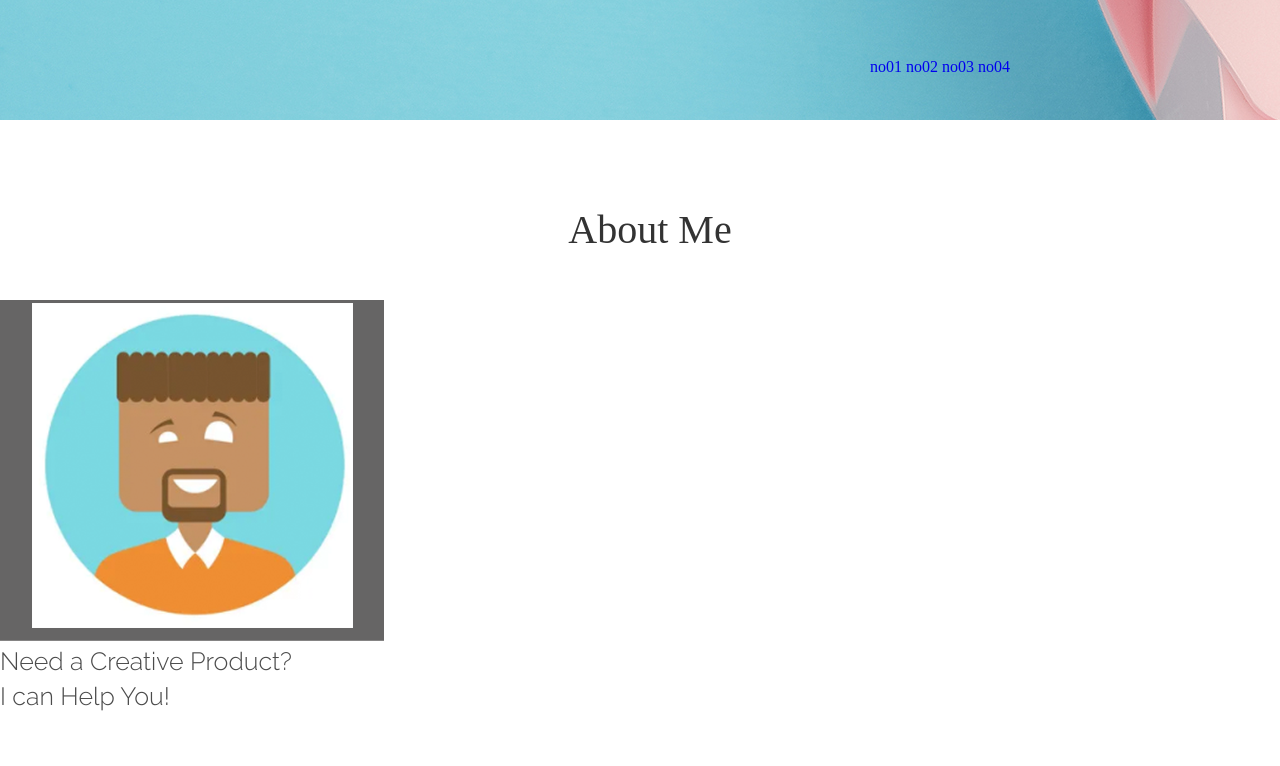
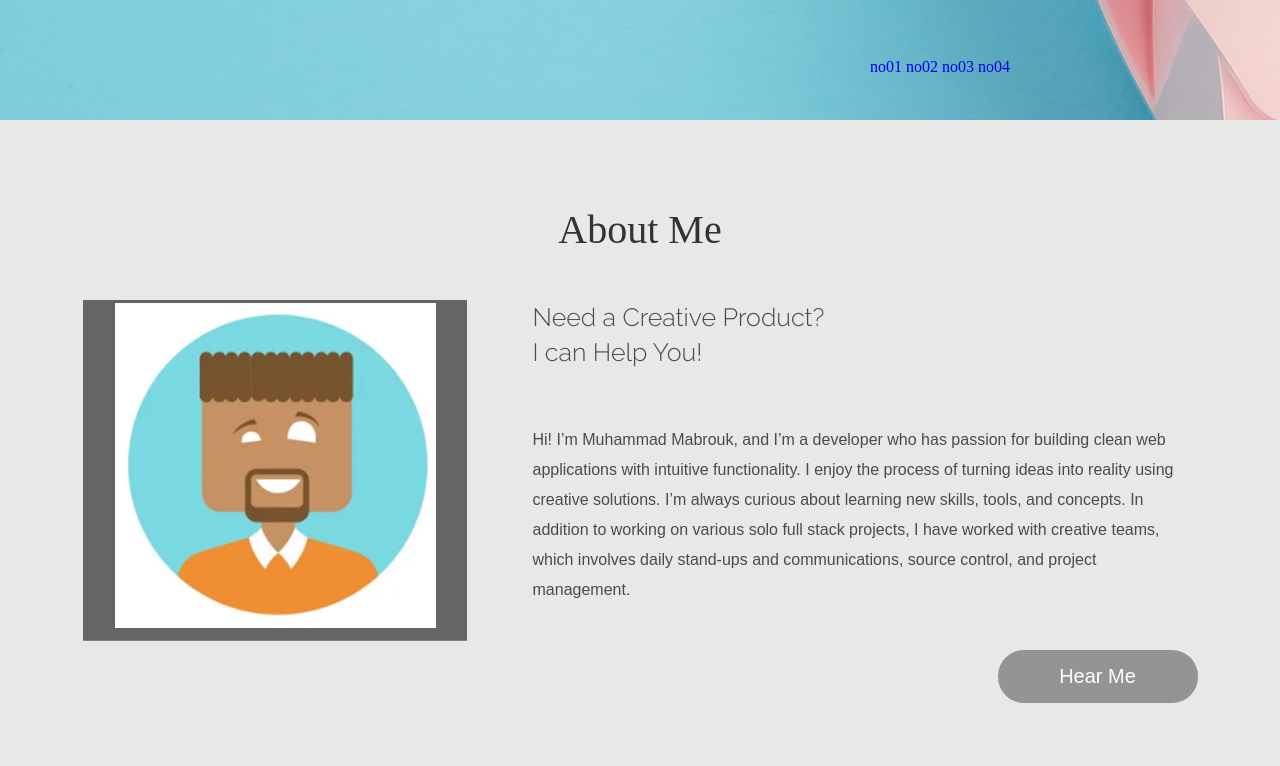
Before and after one commit to GomSon-E/onepage, a website built with Parcel: page index.html in a window 1280 px wide. Shown: the part 680-1446 px from the top of the page. Built offline with nearby package versions, Linux system fonts and the light colour scheme; grey boxes are pictures that could not be loaded.

Commit message:
box02 end

```diff
--- a/css/index.css
+++ b/css/index.css
@@ -130,3 +130,36 @@ header>.btn {
 }
 
 /* box02 */
+#box02 {
+  background-color: rgb(232, 232, 232);
+}
+#box02>div {
+  width: 1115px;
+  margin: 0 auto;
+}
+#box02 .box {
+  position: relative;
+  padding-left: 450px;
+}
+#box02 .box>figure {
+  width: 450px;
+  position: absolute;
+  top: 0;
+  left: 0;
+}
+#box02 .box>div p.text{
+  line-height: 30px;
+  margin-bottom: 45px;
+}
+#box02 .box>div p.btn{
+  text-align: right;
+}
+#box02 .box>div p.btn>button{
+  width: 200px;
+  height: 53px;
+  background-color: #949494;
+  border: none;
+  color: #fff;
+  font-size: 20px;
+  border-radius: 26px;
+}
--- a/index.html
+++ b/index.html
@@ -51,7 +51,7 @@
   <article id="box02">
     <div>
       <h3>About Me</h3>
-      <div>
+      <div class="box">
         <figure>
           <img src="./images/icon/people.png" alt="손유정">
           <figcaption class="hide">나의 소개</figcaption>
@@ -64,7 +64,7 @@
           <p class="text">
             Hi! I’m Muhammad Mabrouk, and I’m a developer who has passion for building clean web applications with intuitive functionality. I enjoy the process of turning ideas into reality using creative solutions. I’m always curious about learning new skills, tools, and concepts. In addition to working on various solo full stack projects, I have worked with creative teams, which involves daily stand-ups and communications, source control, and project management.
           </p>
-          <p>
+          <p class="btn">
             <button>Hear Me</button>
           </p>
         </div>
```
